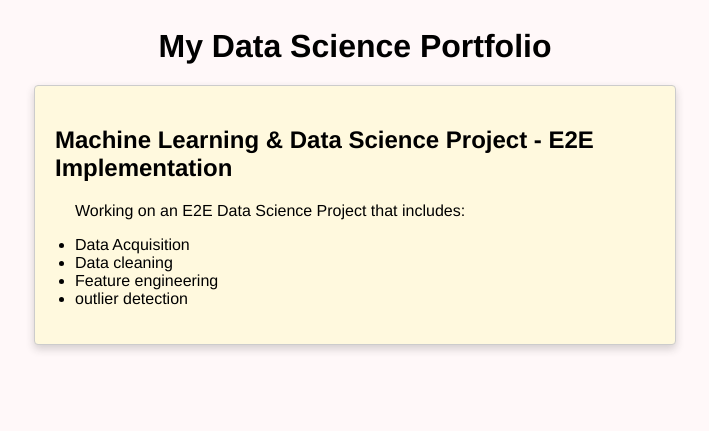
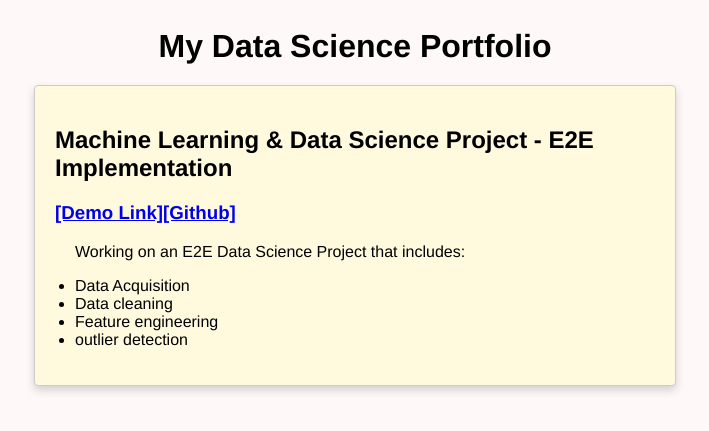
Before and after one commit to cubicles/cubicles_web, a PHP site: page /ds/index.html in a window 1280 px wide. Shown: the top 431 px of the page, without its empty margins (285-994 px from the left). Run offline with PHP 8.4, Linux system fonts and the light colour scheme.

Commit message:
linked in web

```diff
--- a/ds/index.html
+++ b/ds/index.html
@@ -7,7 +7,7 @@
 <body>
 	<h1>My Data Science Portfolio</h1>
 	<div id="projects">
-			<h2><b>Machine Learning & Data Science Project - E2E Implementation</b></h2>
+			<h2><b>Machine Learning & Data Science Project - E2E Implementation </b></h2><h3><a href="https://bhkproject.herokuapp.com/" target="_blank">  [Demo Link]</a><a href="https://github.com/cubicles/bhk-house-prediction" target="_blank">[Github]</a></h3>
 			<div id="projectlist">
 				<div class="listinline">
 					<ul id="projectlist">
--- a/ds/styles.css
+++ b/ds/styles.css
@@ -8,7 +8,7 @@ h1{
     padding: 20px;
     font-family: Helvetica, sans-serif;
 }
-h2,li{
+h2,h3,li{
     font-family: Helvetica, sans-serif;
 }
 a,p{
```
